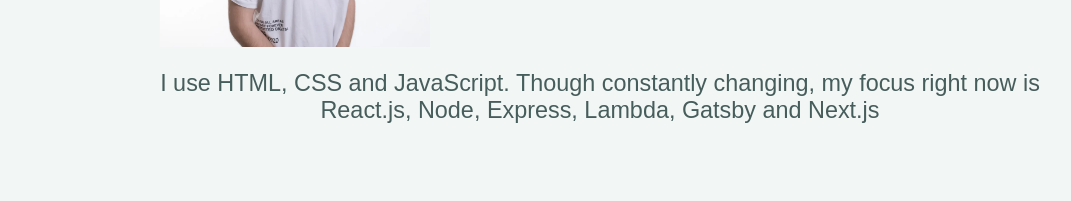
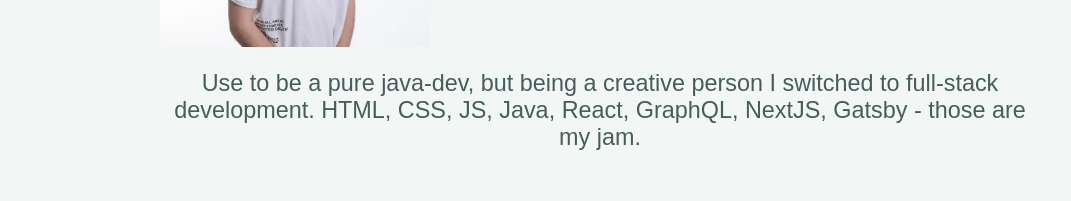
Before and after one commit to CharlieSay/charliesay-next, a Next.js app: page /about in a window 1280 px wide. Shown: the part 312-513 px from the top of the page, without its empty margins (40-1111 px from the left). Built offline with nearby package versions, Linux system fonts and the light colour scheme.

Commit message:
:bug: There was an issue with about apge

```diff
--- a/pages/about.tsx
+++ b/pages/about.tsx
@@ -25,8 +25,9 @@
         </HeroHello>
       </AboutHero>
       <Description>
-        I use HTML, CSS and JavaScript. Though constantly changing, my focus
-        right now is React.js, Node, Express, Lambda, Gatsby and Next.js
+        Use to be a pure java-dev, but being a creative person I switched to
+        full-stack development. HTML, CSS, JS, Java, React, GraphQL, NextJS,
+        Gatsby - those are my jam.
       </Description>
     </NvContainerFixedWide>
   );
--- a/styles/common.styles.ts
+++ b/styles/common.styles.ts
@@ -137,6 +137,7 @@
   font-size: 1.25rem;
   font-weight: 700;
   color: ${(props) => props.theme.elements.paragraph};
+  text-align: center;
 `;
 
 export const TwitterFeedPadding = styled.section`
--- a/styles/header.tsx
+++ b/styles/header.tsx
@@ -71,14 +71,7 @@
                 </HamburgerMenuPadding>
                 {headerLinks.map((link) => (
                   <ULLI mobileNav={true} key={link.name}>
-                    {!link.external && (
-                      <Link href={link.href} passHref={link.external}>
-                        <HeaderLinkA>{link.name}</HeaderLinkA>
-                      </Link>
-                    )}
-                    {link.external && (
-                      <HeaderLinkA href={link.href}>{link.name}</HeaderLinkA>
-                    )}
+                    <HeaderLinkA href={link.href}>{link.name}</HeaderLinkA>
                   </ULLI>
                 ))}
               </MobileMenuOverlayContent>
```
